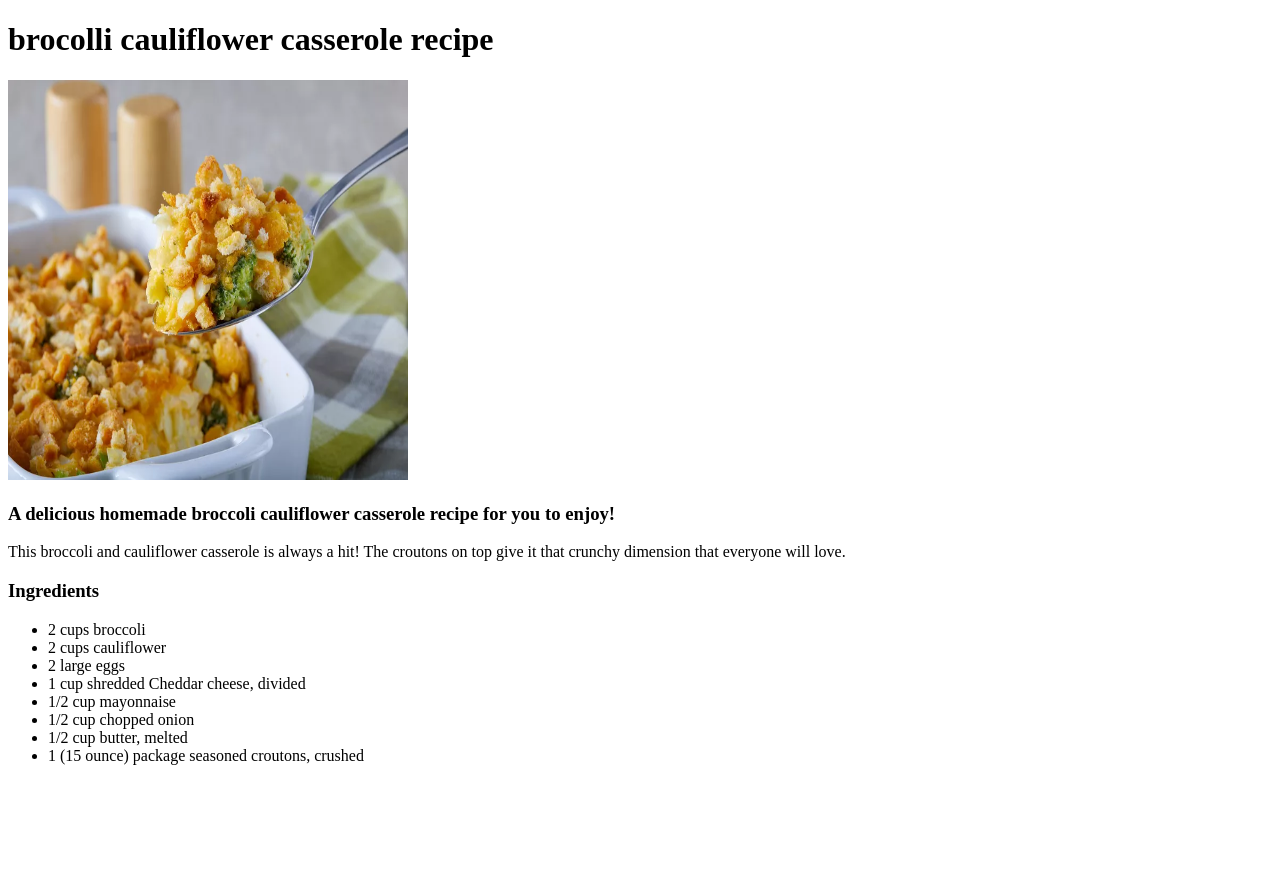
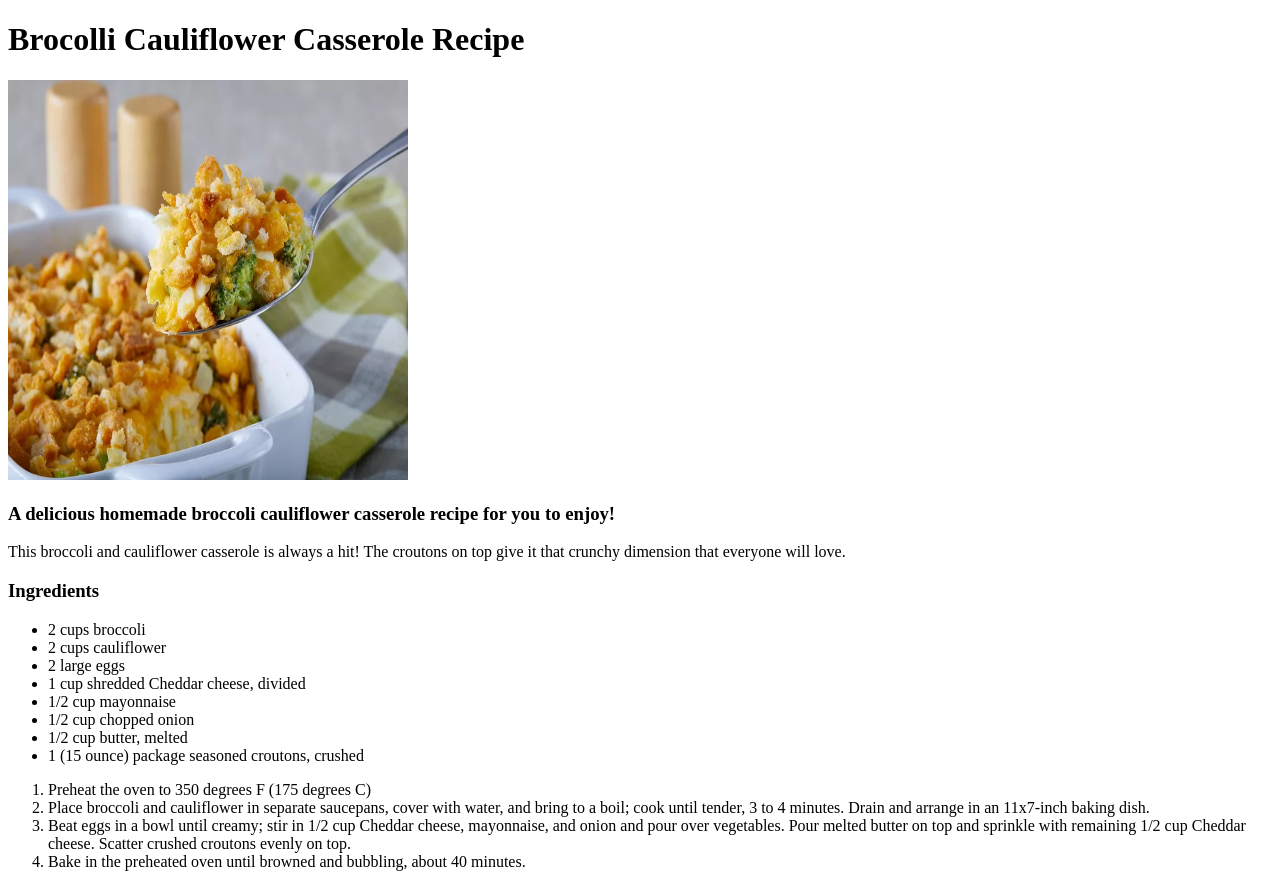
Before and after one commit to Tngyn07/odin-recipes, a plain HTML site: page recipes/broccoli-cauliflower-casserole.html in a window 1280 px wide. Before the commit the page ends 800 px from the top, so only its background shows below. Drawn offline with Linux system fonts and the light colour scheme.

Commit message:
Add unordered list for ingredients and ordered for steps

```diff
--- a/recipes/broccoli-cauliflower-casserole.html
+++ b/recipes/broccoli-cauliflower-casserole.html
@@ -7,7 +7,7 @@
 </head>
 
     <body>
-        <h1>brocolli cauliflower casserole recipe</h1>
+        <h1>Brocolli Cauliflower Casserole Recipe</h1>
 
         <img src="../img/broccoli-cauliflower-casserole.jpg" alt="A delicious broccoli-cauliflower-casserole" height="400" width="400">
 
@@ -29,7 +29,14 @@
         </ul>
 
         <ol>
-
+            <li>Preheat the oven to 350 degrees F (175 degrees C)</li>
+            <li>Place broccoli and cauliflower in separate saucepans,
+                cover with water, and bring to a boil; cook until tender, 3 to 4 minutes.
+                Drain and arrange in an 11x7-inch baking dish.</li>
+            <li>Beat eggs in a bowl until creamy; stir in 1/2 cup Cheddar cheese, mayonnaise,
+                and onion and pour over vegetables. Pour melted butter on top and sprinkle with
+                remaining 1/2 cup Cheddar cheese. Scatter crushed croutons evenly on top.</li>
+            <li>Bake in the preheated oven until browned and bubbling, about 40 minutes.</li>
         </ol>
 
 
```
Also changed, not shown: index.html (+4 -4 lines).
